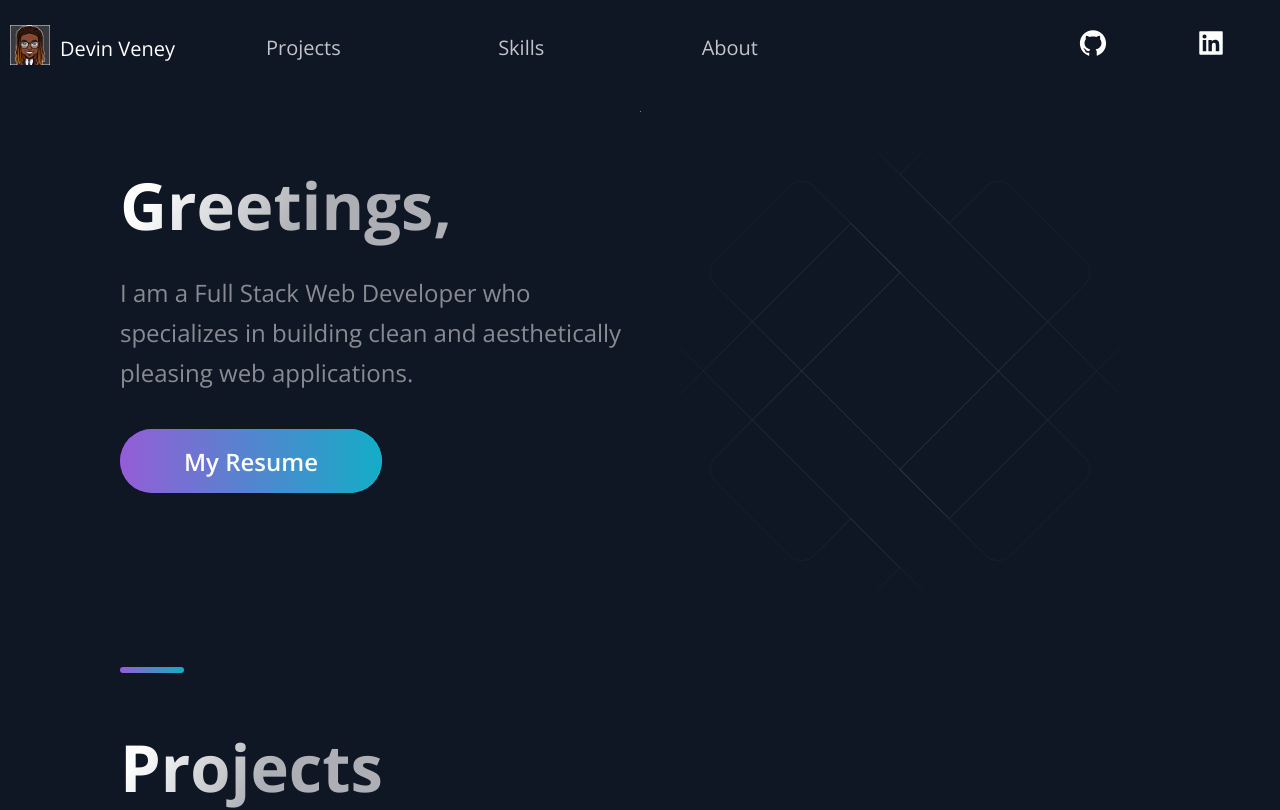
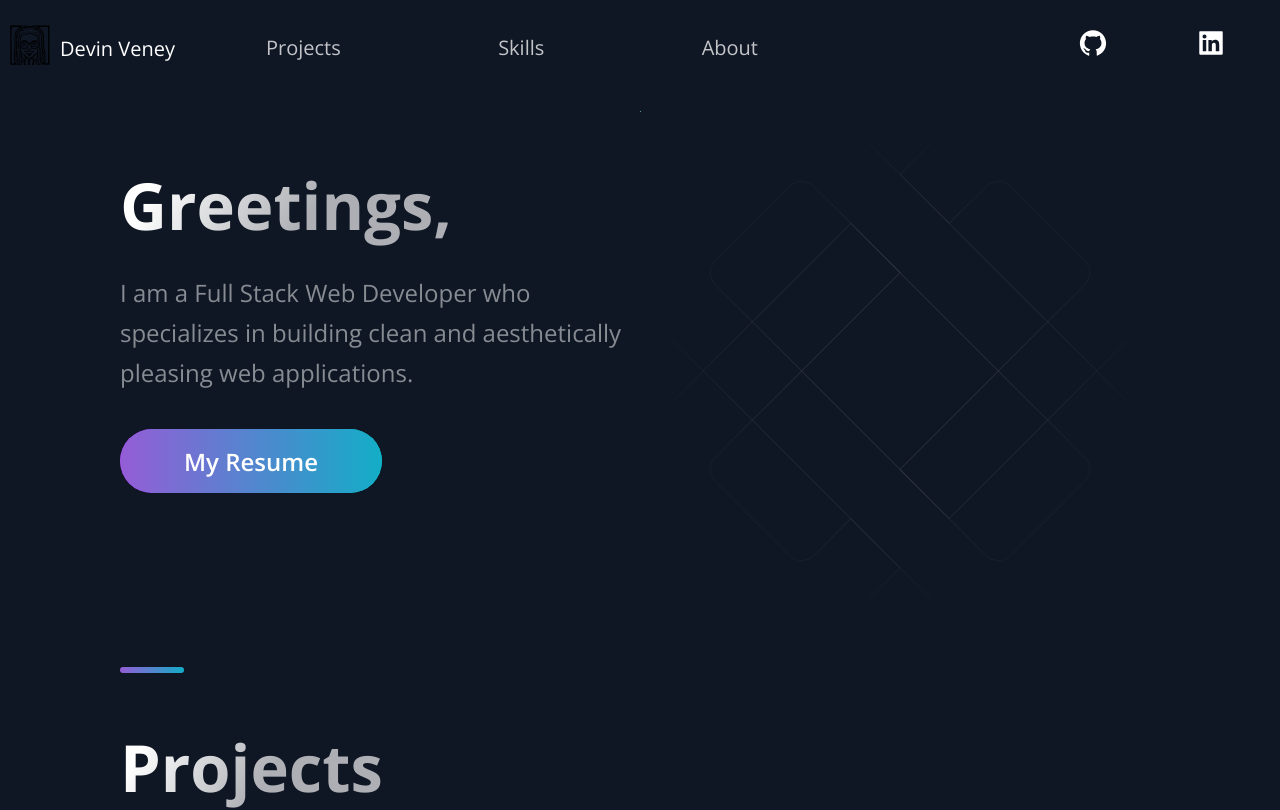
Before and after one commit to DevinVeney/OfficialPortfolio, a Next.js app: page / in a window 1280 px wide. Shown: the top 810 px of the page. Built offline with nearby package versions, Linux system fonts and the light colour scheme.

Commit message:
made svg file

```diff
--- a/src/components/Header/Header.js
+++ b/src/components/Header/Header.js
@@ -20,7 +20,7 @@ const Header = () => (
     <Div1>
       <Link href="/">
         <a style={{ display: 'flex', alignItems: 'center', color: 'white' }}>
-          <img src="/hikariscript SVG file.svg" height={40} width={40} />{' '}
+          <img src="/CT3gWg01.svg" height={40} width={40} />{' '}
           <span style={{ marginLeft: 10, marginTop: 7, fontSize: 20 }}>
             Devin Veney
           </span>
```
Also changed, not shown: public/CT3gWg01.svg (added).
